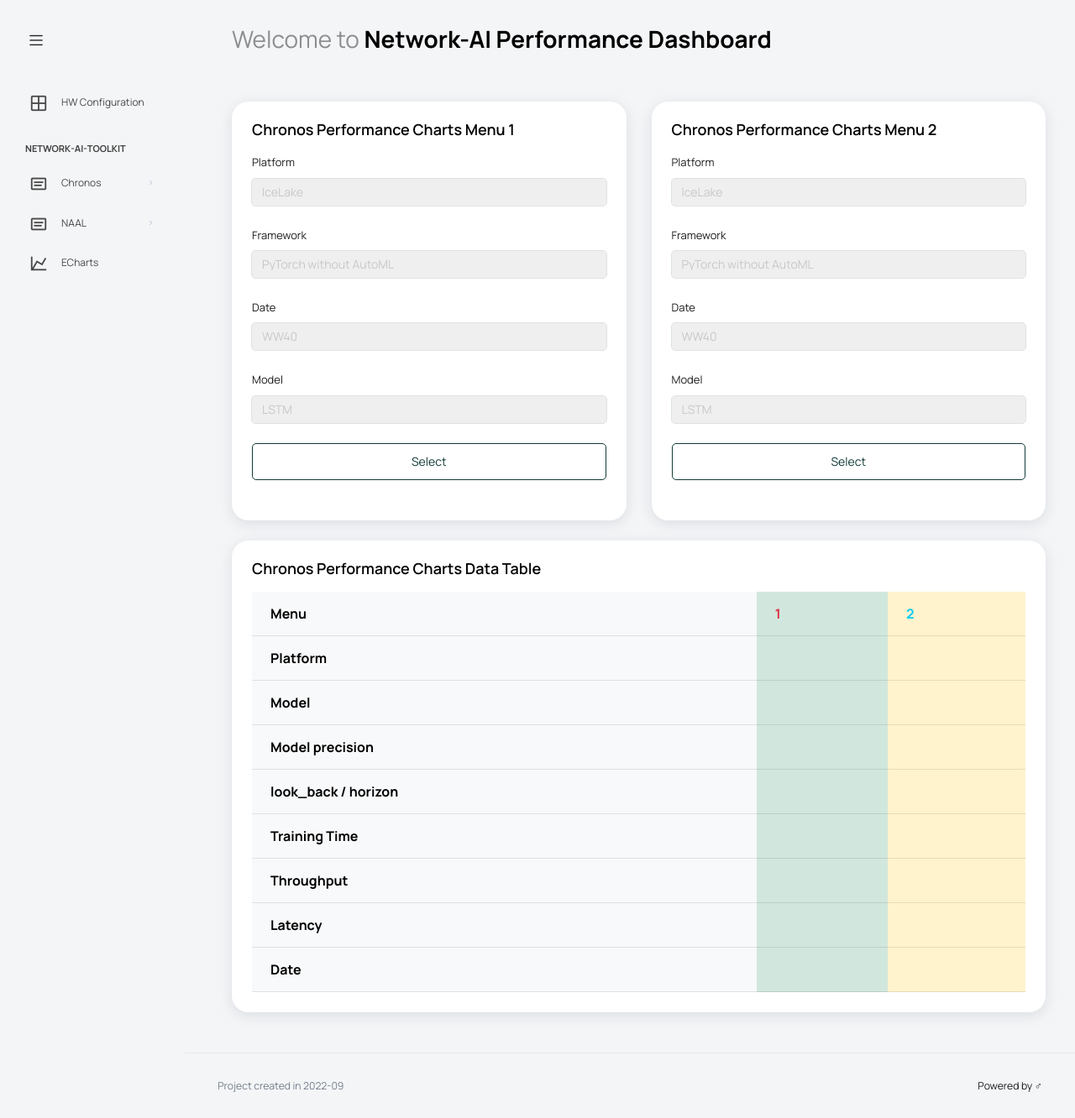
After one commit to wangrh-python/Network_ai_web, a Django app: page /curd/charts/ in a window 1280 px wide. The commit adds this page. Shown: the whole page at 84% size. Run offline with Django 3.2, Linux system fonts and the light colour scheme; lists and menus that the app fills with data are empty; some libraries are stand-ins or nearby versions.

Commit message:
add charts code

```diff
--- /dev/null
+++ b/django_web/curd/templates/curd/ECharts.html
@@ -0,0 +1,277 @@
+{% extends "curd/base.html" %}
+
+{% load static %}
+
+{% block base_title %}
+    <title>Charts</title>
+    <meta charset="utf-8" />
+{% endblock base_title %}
+
+{% block base_content %}
+    <div class="row">
+
+      <div class="col-md-6 grid-margin stretch-card">
+        <div class="card">
+          <div class="card-body">
+            <h4 class="card-title">Chronos Performance Charts Menu 1</h4>
+            <!-- <p class="card-description">
+              Basic form layout
+            </p> -->
+            <form class="forms-sample" method="post" action="{% url 'curd:charts_view'%}">
+                {% csrf_token %}
+                <div class="form-group">
+                  <label for="exampleInputUsername1">Platform</label>
+                  <select class="form-control" id="platform1">
+                    <option value="icl">IceLake</option>
+                    <option value="spr">Sapphire Rapids</option>
+                  </select>
+                </div>
+
+              <div class="form-group">
+                <label for="exampleInputPassword1">Framework</label>
+                <select class="form-control" id="framework1">
+                  <option value="pytorch_without_automl">PyTorch without AutoML</option>
+                  <option value="onnx_without_automl">ONNX without AutoML</option>
+                  <option value="openvino_without_automl">OpenVINO without AutoML</option>
+                </select>
+              </div>
+
+              <div class="form-group">
+                <label for="exampleInputConfirmPassword1">Date</label>
+                <select class="form-control" id="date1">
+                  <option value="WW40">WW40</option>
+                  <option value="WW43">WW43</option>
+                  <option value="WW46">WW46</option>
+                </select>
+              </div>
+
+              <div class="form-group">
+                <label for="exampleInputConfirmPassword1">Model</label>
+                <select class="form-control" id="model1">
+                  <option value="lstm">LSTM</option>
+                  <option value="seq2seq">Seq2Seq</option>
+                  <option value="tcn">TCN</option>
+                  <option value="mtnet">MTNet</option>
+                  <option value="prophet">Prophet</option>
+                  <option value="arima">ARIMA</option>
+                </select>
+              </div>
+
+              <div class="form-group col-sm-12">
+                <button type="button" class="btn btn-outline-success btn-fw col-sm-12" onclick="chronos_p_charts1()">Select</button>
+              </div>
+
+            </form>
+          </div>
+        </div>
+      </div>
+
+      <div class="col-md-6 grid-margin stretch-card">
+        <div class="card">
+          <div class="card-body">
+            <h4 class="card-title">Chronos Performance Charts Menu 2</h4>
+            <!-- <p class="card-description">
+              Basic form layout
+            </p> -->
+            <form class="forms-sample" method="post" action="{% url 'curd:charts_view'%}">
+                {% csrf_token %}
+                <div class="form-group">
+                  <label for="exampleInputUsername1">Platform</label>
+                  <select class="form-control" id="platform2">
+                    <option value="icl">IceLake</option>
+                    <option value="spr">Sapphire Rapids</option>
+                  </select>
+                </div>
+
+              <div class="form-group">
+                <label for="exampleInputPassword1">Framework</label>
+                <select class="form-control" id="framework2">
+                  <option value="pytorch_without_automl">PyTorch without AutoML</option>
+                  <option value="onnx_without_automl">ONNX without AutoML</option>
+                  <option value="openvino_without_automl">OpenVINO without AutoML</option>
+                </select>
+              </div>
+
+              <div class="form-group">
+                <label for="exampleInputConfirmPassword1">Date</label>
+                <select class="form-control" id="date2">
+                  <option value="WW40">WW40</option>
+                  <option value="WW43">WW43</option>
+                  <option value="WW46">WW46</option>
+                </select>
+              </div>
+
+              <div class="form-group">
+                <label for="exampleInputConfirmPassword1">Model</label>
+                <select class="form-control" id="model2">
+                  <option value="lstm">LSTM</option>
+                  <option value="seq2seq">Seq2Seq</option>
+                  <option value="tcn">TCN</option>
+                  <option value="mtnet">MTNet</option>
+                  <option value="prophet">Prophet</option>
+                  <option value="arima">ARIMA</option>
+                </select>
+              </div>
+
+              <div class="form-group col-sm-12">
+                <button type="button" class="btn btn-outline-success btn-fw col-sm-12" onclick="chronos_p_charts2()">Select</button>
+              </div>
+
+            </form>
+          </div>
+        </div>
+      </div>
+
+      <div class="col-lg-12 grid-margin stretch-card">
+        <div class="card">
+          <div class="card-body">
+            <h4 class="card-title">Chronos Performance Charts Data Table</h4>
+            <div class="table-responsive">
+              <table class="table table-hover table-sm">
+                <tbody>
+                    <tr>
+                        <th class="table-light">Menu</th>
+                        <th class="text-danger table-success">1</th>
+                        <th class="text-info table-warning">2</th>
+                    </tr>
+                  <tr>
+                    <th class="table-light">Platform</th>
+                    <td class="text-danger table-success" id="m1p"></td>
+                    <td class="text-info table-warning" id="m2p"></td>
+                  </tr>
+                  <tr>
+                    <th class="table-light">Model</th>
+                    <td class="text-danger table-success" id="m1m"></td>
+                    <td class="text-info table-warning" id="m2m"></td>
+                  </tr>
+                  <tr>
+                    <th class="table-light">Model precision</th>
+                    <td class="text-danger table-success" id="m1mp"></td>
+                    <td class="text-info table-warning" id="m2mp"></td>
+                  </tr>
+                  <tr>
+                    <th class="table-light">look_back / horizon</th>
+                    <td class="text-danger table-success" id="m1lh"></td>
+                    <td class="text-info table-warning" id="m2lh"></td>
+                  </tr>
+                  <tr>
+                    <th class="table-light">Training Time</th>
+                    <td class="text-danger table-success" id="m1tt"></td>
+                    <td class="text-info table-warning" id="m2tt"></td>
+                  </tr>
+                  <tr>
+                    <th class="table-light">Throughput</th>
+                    <td class="text-danger table-success" id="m1t"></td>
+                    <td class="text-info table-warning" id="m2t"></td>
+                  </tr>
+                  <tr>
+                    <th class="table-light">Latency</th>
+                    <td class="text-danger table-success" id="m1l"></td>
+                    <td class="text-info table-warning" id="m2l"></td>
+                  </tr>
+                  <tr>
+                    <th class="table-light">Date</th>
+                    <td class="text-danger table-success" id="m1date"></td>
+                    <td class="text-info table-warning" id="m2date"></td>
+                  </tr>
+                  <tr></tr>
+                </tbody>
+              </table>
+            </div>
+          </div>
+        </div>
+      </div>
+
+
+    </div>
+
+{% endblock base_content %}
+
+{% block script %}
+  <script type="text/javascript">
+
+      $.ajaxSetup({
+        data:{csrfmiddlewaretoken:'{{ csrf_token }}'}
+    })
+
+    function chronos_p_charts1() {
+      let platform = $('#platform1').val();
+      let framework = $('#framework1').val();
+      let date = $('#date1').val();
+      let model = $('#model1').val();
+
+      $.ajax({
+          type:'POST',
+          url:'{% url "curd:charts_view" %}',
+          data:{'platform':platform,'model':model,'framework':framework,'date':date},
+          dataType:'json',
+          success: function (json_list_array) {
+            rm_json_data1();
+            add_json_data1(json_list_array);
+          }
+      })
+    }
+
+    function add_json_data1(json_list_array) {
+
+      for (let i=0;i<json_list_array.length;i++){
+
+        $('#m1p').text(json_list_array[i].platform);
+        $('#m1m').text(json_list_array[i].model);
+        $('#m1mp').text(json_list_array[i].model_precision);
+        $('#m1lh').append("<p>" +json_list_array[i].config+ "</p>");
+        $('#m1tt').append("<p>" +json_list_array[i].training_time+ "</p>");
+        $('#m1t').append("<p>" +json_list_array[i].Throughput+ "</p>");
+        $('#m1l').append("<p>" +json_list_array[i].Latency+ "</p>");
+        $('#m1date').text(json_list_array[i].test_date);
+      }
+    }
+
+    function rm_json_data1(){
+      $('#m1lh').empty();
+      $('#m1tt').empty();
+      $('#m1t').empty();
+      $('#m1l').empty();
+    }
+
+    function chronos_p_charts2() {
+      let platform = $('#platform2').val();
+      let framework = $('#framework2').val();
+      let date = $('#date2').val();
+      let model = $('#model2').val();
+
+      $.ajax({
+          type:'POST',
+          url:'{% url "curd:charts_view" %}',
+          data:{'platform':platform,'model':model,'framework':framework,'date':date},
+          dataType:'json',
+          success: function (json_list_array) {
+            rm_json_data2();
+            add_json_data2(json_list_array);
+          }
+      })
+    }
+
+    function add_json_data2(json_list_array) {
+
+      for (let i=0;i<json_list_array.length;i++){
+
+        $('#m2p').text(json_list_array[i].platform);
+        $('#m2m').text(json_list_array[i].model);
+        $('#m2mp').text(json_list_array[i].model_precision);
+        $('#m2lh').append("<p>" +json_list_array[i].config+ "</p>");
+        $('#m2tt').append("<p>" +json_list_array[i].training_time+ "</p>");
+        $('#m2t').append("<p>" +json_list_array[i].Throughput+ "</p>");
+        $('#m2l').append("<p>" +json_list_array[i].Latency+ "</p>");
+        $('#m2date').text(json_list_array[i].test_date);
+      }
+    }
+
+    function rm_json_data2(){
+      $('#m2lh').empty();
+      $('#m2tt').empty();
+      $('#m2t').empty();
+      $('#m2l').empty();
+    }
+  </script>
+{% endblock script %}
--- a/django_web/curd/templates/curd/base.html
+++ b/django_web/curd/templates/curd/base.html
@@ -87,6 +87,13 @@
               </ul>
             </div>
           </li>
+
+          <li class="nav-item">
+            <a class="nav-link" href="{% url 'curd:charts' %}">
+              <i class="menu-icon mdi mdi-chart-line"></i>
+              <span class="menu-title">ECharts</span>
+            </a>
+          </li>
         </ul>
       </nav>
 
@@ -112,6 +119,7 @@
     </div>
     <!-- page-body-wrapper ends -->
   </div>
+
   <script src="{% static 'curd/js/vendor.bundle.base.js' %}"></script>
   <script src="{% static 'curd/js/bootstrap-datepicker.min.js' %}"></script>
   <script src="{% static 'curd/js/off-canvas.js' %}"></script>
@@ -119,6 +127,7 @@
   <script src="{% static 'curd/js/template.js' %}"></script>
   <script src="{% static 'curd/js/settings.js' %}"></script>
   <script src="{% static 'curd/js/todolist.js' %}"></script>
+
   {% block script %}
 
   {% endblock script %}
--- a/django_web/curd/urls.py
+++ b/django_web/curd/urls.py
@@ -13,5 +13,7 @@ urlpatterns = [
     path('chronos/accuracy/view/', views.chronos_accuracy_view, name='chronos_accuracy_view'),
     path('naal/performance/', views.naal_performance, name='naal_performance'),
     path('naal/performance/view/', views.naal_performance_view, name='naal_performance_view'),
+    path('charts/', views.charts, name='charts'),
+    path('charts/view/', views.charts_view, name='charts_view'),
 
 ]
--- a/django_web/curd/views.py
+++ b/django_web/curd/views.py
@@ -107,3 +107,36 @@ def naal_performance_view(request):
         return HttpResponse(json_list)
     else:
             return HttpResponse('<h1>你在干什么</h1>')
+
+
+def charts(request):
+
+    return render(request, 'curd/ECharts.html')
+
+
+def charts_view(request):
+    if request.method == 'POST':
+        platform = request.POST.get('platform')
+        model = request.POST.get('model')
+        framework = request.POST.get('framework')
+        date = request.POST.get('date')
+        m_l = []
+        j_l = []
+        c = connection.cursor()
+        # write Source SQL
+        c.execute("select mi.platform,td.model,td.model_precision,td.config,fw.training_time,fw.Throughput,\
+                    fw.Latency,fw.test_date from tk_data_type td \
+                    left join "+ framework + " fw on td.data_id = fw.type_id \
+                    left join  machine_info mi on fw.machine_id = mi.machine_id \
+                    where td.model = %s and fw.test_date = %s and mi.platform = %s;", [model, date, platform,])
+        columns = [col[0] for col in c.description]
+        data_list = [dict(zip(columns, row)) for row in c.fetchall()]
+        m_l.append(data_list)
+
+        for i in m_l:
+            for j in i:
+                j_l.append(j)
+        json_list = json.dumps(j_l)
+        return HttpResponse(json_list)
+    else:
+            return HttpResponse('<h1>你在干什么</h1>')
```
Also changed, not shown: django_web/curd/templates/curd/HW_Configuration.html (+16 -27 lines).
